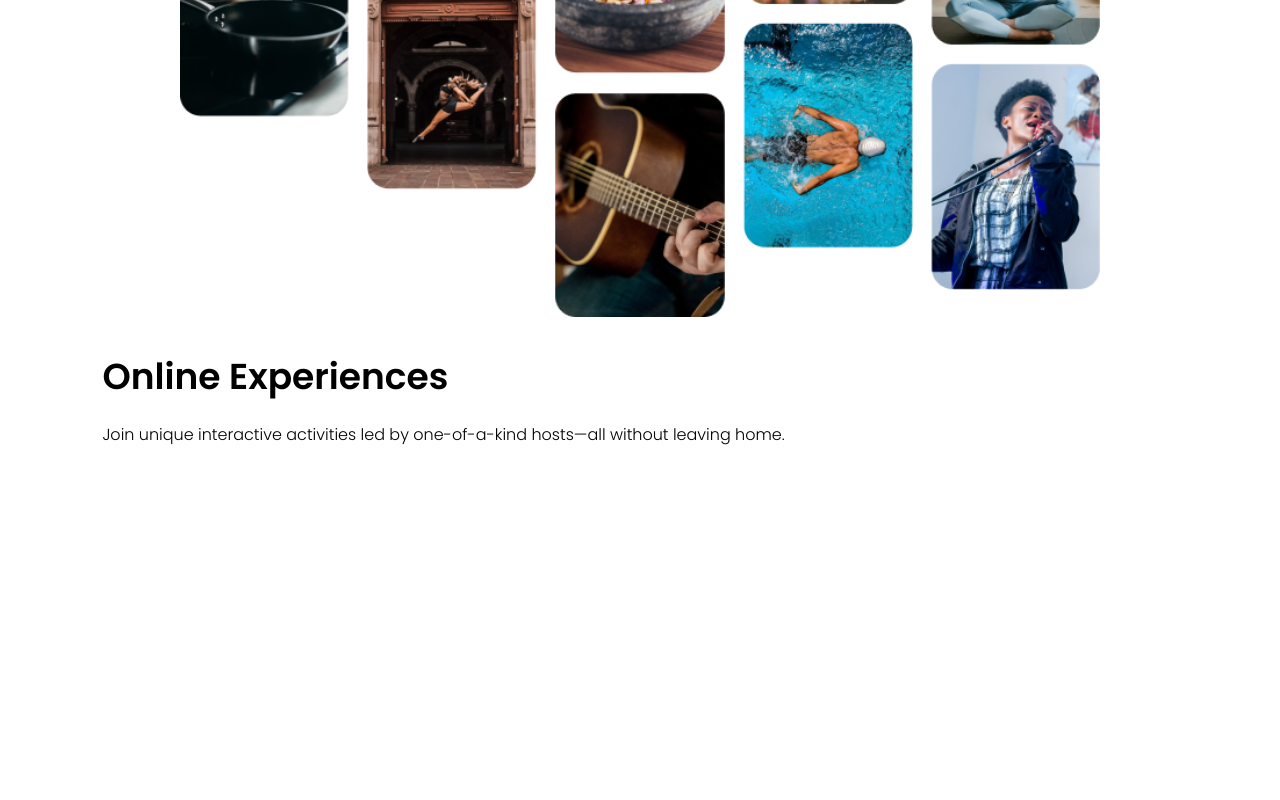
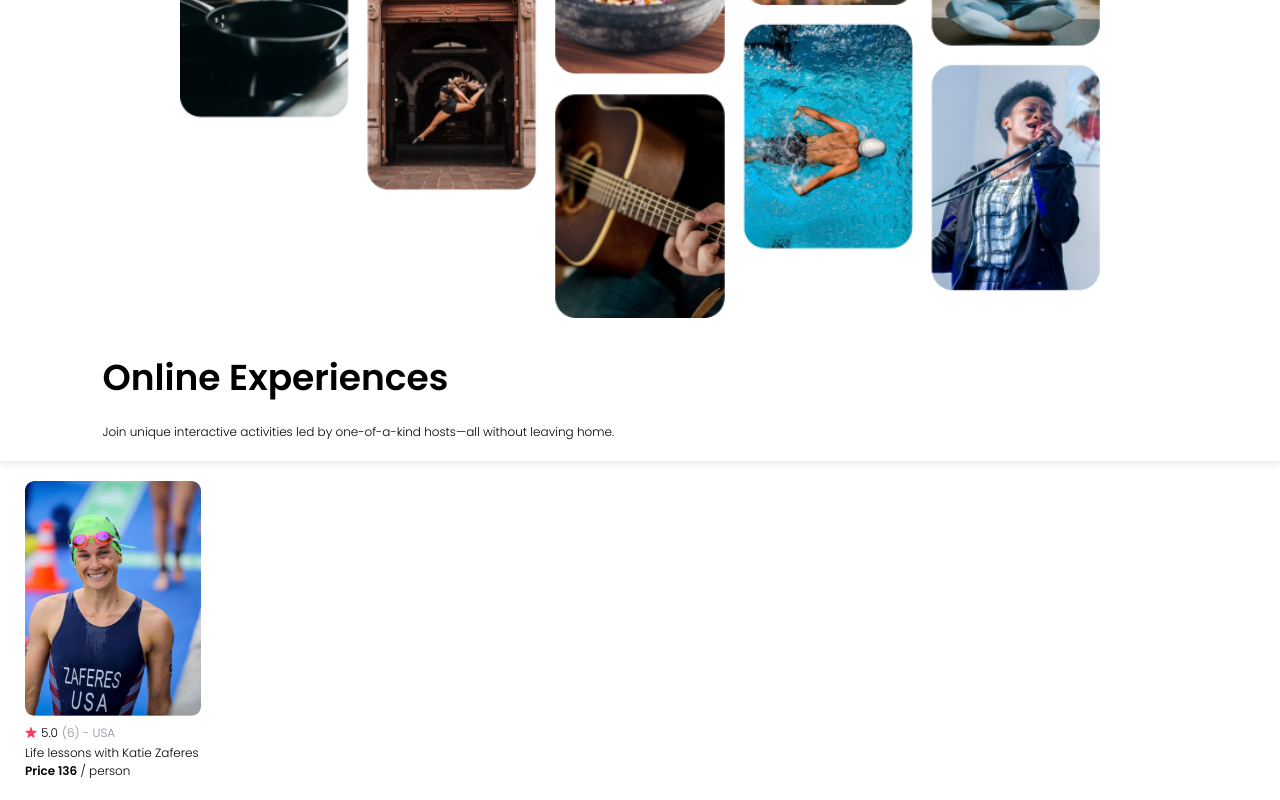
Before and after one commit to JD-R0driguez/react-play-ground, a React (Create React App) app in the folder bnb-clone-page/: page / in a window 1280 px wide. Shown: the part 336-1136 px from the top of the page. Before the commit the page ends 803 px from the top, so only its background shows below. Built offline with nearby package versions, Linux system fonts and the light colour scheme.

Commit message:
Created card component and added styles

```diff
--- a/bnb-clone-page/src/App.js
+++ b/bnb-clone-page/src/App.js
@@ -1,12 +1,26 @@
 import React from 'react';
 import Header from './components/Header/Header'
 import Hero from './components/Hero/Hero'
+import Card from './components/Card/Card'
+import Photo from './assets/image12.png'
+import Rating from './assets/rating.svg'
 
 function App() {
   return (
     <>
     <Header/>
     <Hero/>
+    <Card
+      img={Photo}
+      ratingIcon={Rating}
+      rating={"5.0"}
+      revCount={6}
+      country="USA"
+      subtitle="Life lessons with Katie Zaferes"
+      price={136}
+      people="person"
+    />
+
     </>
   );
 }
--- /dev/null
+++ b/bnb-clone-page/src/components/Card/Card.css
@@ -0,0 +1,37 @@
+@import url('https://fonts.googleapis.com/css2?family=Inter:wght@400;600;700&family=Poppins:wght@300;600&family=Roboto:wght@100;300;500&display=swap');
+
+*{
+    margin: 0px;
+    font-family: 'Poppins', sans-serif;
+    font-weight: 300;
+    font-size: 12px;
+}
+
+.card{
+    margin: 20px 25px;
+}
+
+.card-image{
+    width: 176px;
+    height: 235px;
+    border-radius: 9px;
+
+}
+
+.top-line{
+    margin: 5px 0px 5px 0px;
+    line-height: 13px;
+    letter-spacing: 0em;
+    text-align: left;
+    display: flex;
+    align-items: center;
+    gap: 4px;
+}
+
+.gray-text{
+    color: #918E9B;
+}
+
+.price{
+    font-weight: 600;
+}
--- /dev/null
+++ b/bnb-clone-page/src/components/Card/Card.js
@@ -0,0 +1,25 @@
+import React from 'react'
+import './Card.css'
+
+export default function Card(props){
+    return(
+        <div className='card'>
+            <div className='card-img-container'>
+                <img className="card-image" src={props.img}/>
+            </div>
+            <div className='text-container'>
+                <div className='top-line'>
+                    <img className="star" src={props.ratingIcon}/>
+                    {props.rating}
+                    <div className='gray-text'>
+                        ({props.revCount}) - {props.country}
+                    </div>
+                </div>
+                {props.subtitle}<p></p>
+                <strong className='price'>Price {props.price}</strong> / {props.people}
+            </div>
+
+
+        </div>
+    )
+}
```
Also changed, not shown: bnb-clone-page/src/assets/image12.png (added), bnb-clone-page/src/assets/rating.svg (added).
